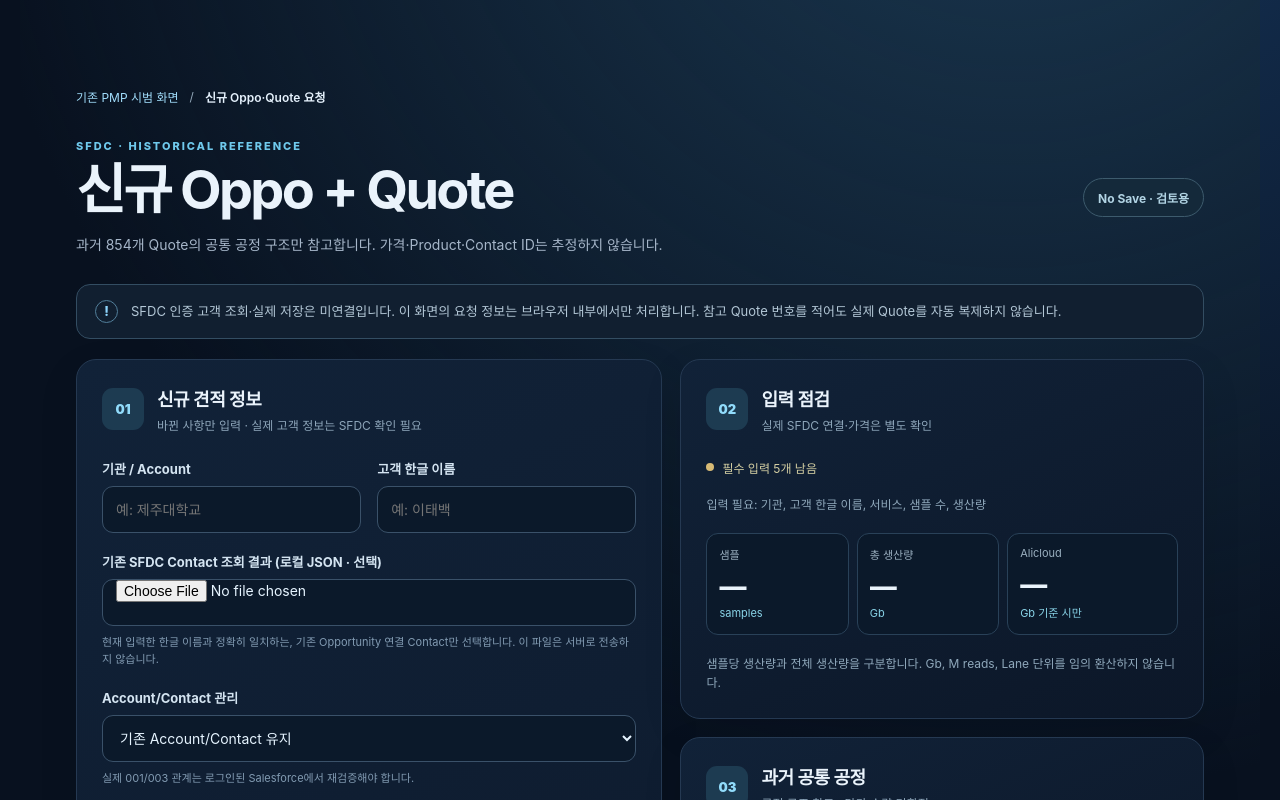
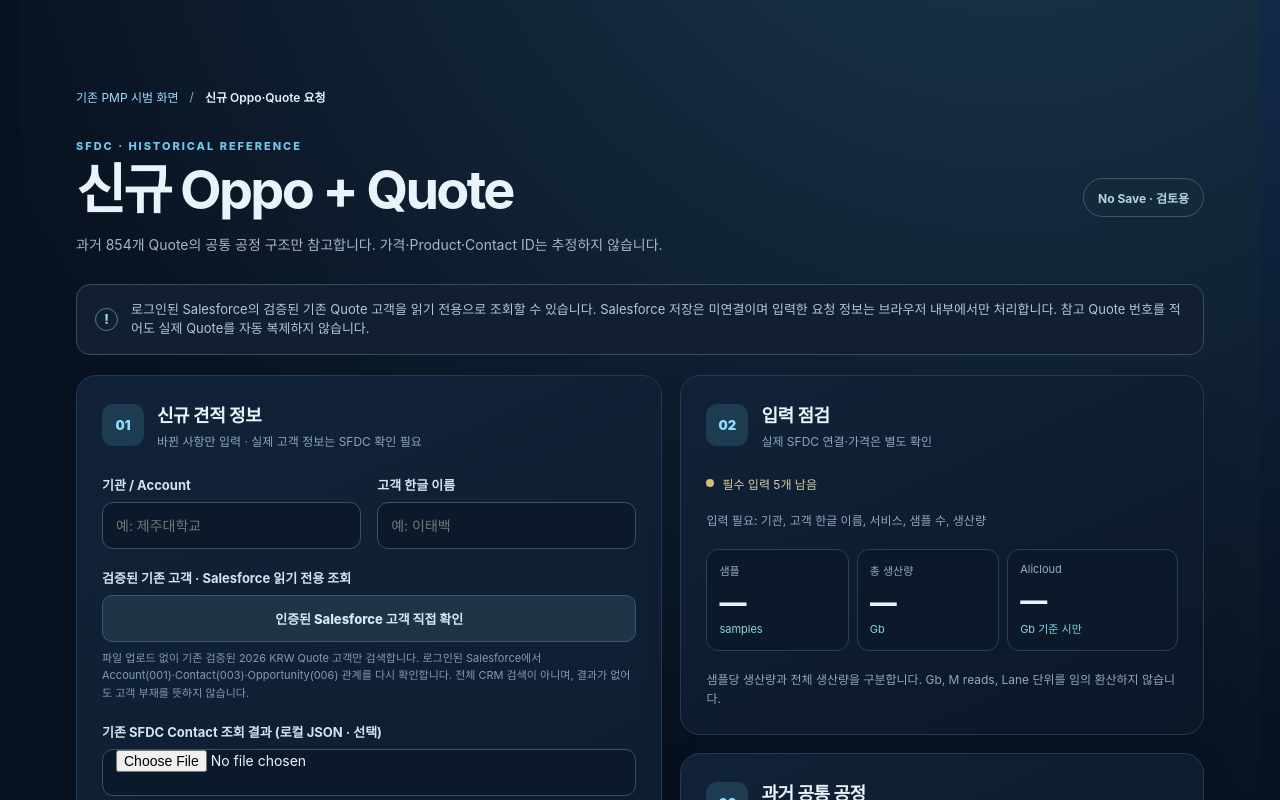
Before and after one commit to kimtk94/Codex, a Next.js app in the folder masteros/web/: page /sales/oppo-quote/new in a window 1280 px wide. Shown: the top 800 px of the page. Built offline with nearby package versions, Linux system fonts and the light colour scheme.

Commit message:
Add direct authenticated Salesforce quote-linked customer recheck button to local KRW Oppo-Quote workflow

```diff
--- a/masteros/web/app/sales/oppo-quote/new/page.jsx
+++ b/masteros/web/app/sales/oppo-quote/new/page.jsx
@@ -3,6 +3,8 @@ import {useMemo,useState} from "react";
 import KrwPricePanel from "./KrwPricePanel";
 import {inspectLocalContactEvidence} from "../../../../lib/sfdc-local-contact-evidence.mjs";
 import {selectExistingContact} from "../../../../lib/sfdc-contact-first-command.mjs";
+import {validKrwNativeContactQuery,validateLiveKrwContactSearch}
+ from "../../../../lib/sfdc-krw-native-contact-lookup.mjs";
 import Link from "next/link";
 import styles from "../page.module.css";
 import {PATTERNS,UNITS,DEFAULT_INPUT,createIntake} from "../../../../lib/sfdc-new-oppo-quote.mjs";
@@ -13,12 +15,38 @@ export default function NewQuote(){
  const [contactEvidence,setContactEvidence]=useState(null);
  const [contactSelection,setContactSelection]=useState(null);
  const [contactNotice,setContactNotice]=useState("");
+ const [liveContactBusy,setLiveContactBusy]=useState(false);
  const today=kstDate();const result=useMemo(()=>createIntake(input,today),[input,today]);
  const update=(k,v)=>{
   setInput(s=>({...s,[k]:v}));setShow(false);setNotice("");
   if(k==="contact"||k==="institution"||(k==="identityMode"&&v==="CHANGE")){
    setContactEvidence(null);setContactSelection(null);setContactNotice("");
   }
+ };
+ const searchLiveContact=async()=>{
+  if(liveContactBusy)return;
+  const checked=validKrwNativeContactQuery({query:input.contact,limit:10});
+  setContactSelection(null);setContactEvidence(null);
+  if(!checked.ok){setContactNotice("SFDC 조회 보류: "+checked.code);return;}
+  setLiveContactBusy(true);setContactNotice("로그인된 Salesforce에서 고객·Account·Opportunity 연결 재확인 중...");
+  try{
+   const response=await fetch("/api/sfdc/krw-contact-local",{
+    method:"POST",cache:"no-store",credentials:"omit",
+    headers:{"Content-Type":"application/json","X-SFDC-Command":"1"},
+    body:JSON.stringify(checked.request)
+   });
+   const data=await response.json();
+   if(!response.ok||data.status!=="PASS")throw Error(data.code||"LIVE_SOURCE_UNAVAILABLE");
+   const confirmed=validateLiveKrwContactSearch(data,input.contact);
+   if(!confirmed.ok)throw Error(confirmed.code);
+   setContactEvidence(confirmed);
+   setContactNotice(confirmed.candidates.length?
+    "2026 KRW 검증 Quote에 연결된 고객 "+confirmed.candidates.length+"개 확인 · 기관과 Contact를 선택하세요.":
+    "검증된 2026 Quote 고객 색인에 일치하는 고객이 없습니다. Salesforce 전체 고객 조회 결과는 아닙니다.");
+  }catch(error){
+   setContactEvidence(null);setContactSelection(null);
+   setContactNotice("실시간 SFDC 조회 보류: "+(error?.message||"SOURCE_UNAVAILABLE")+". 로컬 JSON 확인은 계속 사용할 수 있습니다.");
+  }finally{setLiveContactBusy(false);}
  };
  const loadContactFile=async event=>{
   const f=event.currentTarget.files?.[0];event.currentTarget.value="";
@@ -42,7 +70,9 @@ export default function NewQuote(){
   setContactSelection(selected);
   setInput(prev=>({...prev,institution:selected.institution_name,
    contact:selected.korean_name,identityMode:"KEEP"}));
-  setContactNotice("선택한 기존 Account·Contact를 KRW 가격 비교에 연결했습니다. SFDC 저장·가격 적용 전에는 원본을 다시 확인해야 합니다.");
+  setContactNotice(contactEvidence?.status==="LIVE_QUOTE_LINKS_RECHECKED"?
+  "Salesforce에서 재확인한 고객을 KRW 가격 비교에 연결했습니다. 신규 가격 적용과 CRM 저장은 금지 상태입니다.":
+  "로컬 파일의 기존 고객을 KRW 가격 비교에 연결했습니다. 신규 Quote 적용 전에는 Salesforce 재확인이 필요합니다.");
  };
  const field=(id,label,value,onChange,placeholder="")=><div className={styles.field}><label htmlFor={id}>{label}</label><input id={id} value={value} placeholder={placeholder} onChange={e=>onChange(e.target.value)}/></div>;
  const copy=async()=>{if(result.missing.length)return;try{await navigator.clipboard.writeText(JSON.stringify(result,null,2));setNotice("검토용 JSON을 복사했습니다. Salesforce에는 전송하지 않았습니다.");}catch{setShow(true);setNotice("복사 실패: 아래 JSON을 직접 확인하세요.");}};
@@ -50,7 +80,7 @@ export default function NewQuote(){
   <header className={styles.header}><div className={styles.breadcrumb}><Link href="/sales/oppo-quote">기존 PMP 시범 화면</Link><span>/</span><strong>신규 Oppo·Quote 요청</strong></div>
    <div className={styles.headerBottom}><div><p className={styles.eyebrow}>SFDC · HISTORICAL REFERENCE</p><h1>신규 Oppo + Quote</h1><p className={styles.subhead}>과거 854개 Quote의 공통 공정 구조만 참고합니다. 가격·Product·Contact ID는 추정하지 않습니다.</p></div><div className={styles.statusPill}>No Save · 검토용</div></div>
   </header>
-  <div className={styles.banner} role="status"><span className={styles.bannerIcon}>!</span><span>SFDC 인증 고객 조회·실제 저장은 미연결입니다. 이 화면의 요청 정보는 브라우저 내부에서만 처리합니다. 참고 Quote 번호를 적어도 실제 Quote를 자동 복제하지 않습니다.</span></div>
+  <div className={styles.banner} role="status"><span className={styles.bannerIcon}>!</span><span>로그인된 Salesforce의 검증된 기존 Quote 고객을 읽기 전용으로 조회할 수 있습니다. Salesforce 저장은 미연결이며 입력한 요청 정보는 브라우저 내부에서만 처리합니다. 참고 Quote 번호를 적어도 실제 Quote를 자동 복제하지 않습니다.</span></div>
   <div className={styles.grid}>
    <section className={styles.panel}>
     <div className={styles.panelHeader}><span className={styles.stepNo}>01</span><div><h2>신규 견적 정보</h2><p>바뀐 사항만 입력 · 실제 고객 정보는 SFDC 확인 필요</p></div></div>
@@ -58,6 +88,14 @@ export default function NewQuote(){
      <div className={styles.two}>
       {field("new-account","기관 / Account",input.institution,v=>update("institution",v),"예: 제주대학교")}
       {field("new-contact","고객 한글 이름",input.contact,v=>update("contact",v),"예: 이태백")}
+     </div>
+     <div className={styles.field}>
+      <label htmlFor="new-contact-live">검증된 기존 고객 · Salesforce 읽기 전용 조회</label>
+      <button id="new-contact-live" className={styles.secondary} type="button"
+        disabled={liveContactBusy} onClick={searchLiveContact}>
+        {liveContactBusy?"기존 고객 관계 검증 중":"인증된 Salesforce 고객 직접 확인"}
+      </button>
+      <small>파일 업로드 없이 기존 검증된 2026 KRW Quote 고객만 검색합니다. 로그인된 Salesforce에서 Account(001)·Contact(003)·Opportunity(006) 관계를 다시 확인합니다. 전체 CRM 검색이 아니며, 결과가 없어도 고객 부재를 뜻하지 않습니다.</small>
      </div>
      <div className={styles.field}>
       <label htmlFor="new-contact-readback">기존 SFDC Contact 조회 결과 (로컬 JSON · 선택)</label>
@@ -71,7 +109,7 @@ export default function NewQuote(){
         </option>)}
       </select>}
       {contactNotice&&<small role="status">{contactNotice}</small>}
-      {contactSelection?.ok&&<small>선택된 Account 001 / Contact 003 · 동일 고객 단가 우선 조회 연결 · Salesforce 직접 재확인 필요</small>}
+      {contactSelection?.ok&&<small>선택된 Account 001 / Contact 003 · 동일 고객 단가 우선 조회 연결 · {contactEvidence?.status==="LIVE_QUOTE_LINKS_RECHECKED"?"원본 조회 완료, 신규 Quote 재승인 필요":"신규 Quote 적용 전 원본 재확인 필요"}</small>}
      </div>
      <div className={styles.field}><label htmlFor="new-identity">Account/Contact 관리</label><select id="new-identity" value={input.identityMode} onChange={e=>update("identityMode",e.target.value)}><option value="KEEP">기존 Account/Contact 유지</option><option value="CHANGE">Account/Contact 변경</option></select><small>실제 001/003 관계는 로그인된 Salesforce에서 재검증해야 합니다.</small></div>
      <div className={styles.two}><div className={styles.field}><label htmlFor="new-service">서비스</label><select id="new-service" value={input.service} onChange={e=>update("service",e.target.value)}><option value="">서비스 선택</option>{Object.entries(PATTERNS).map(([id,p])=><option key={id} value={id}>{p.label}</option>)}</select></div>
```
